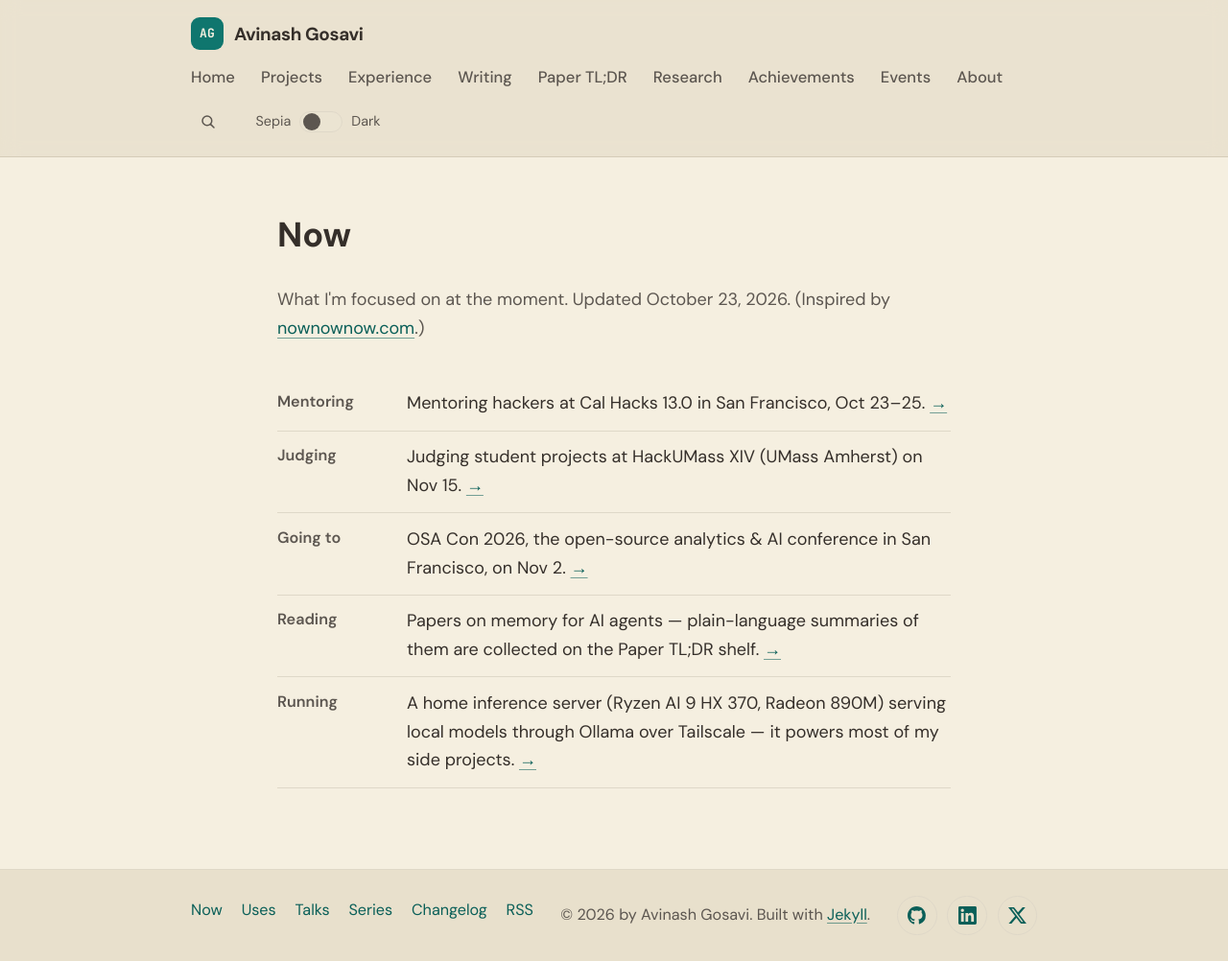
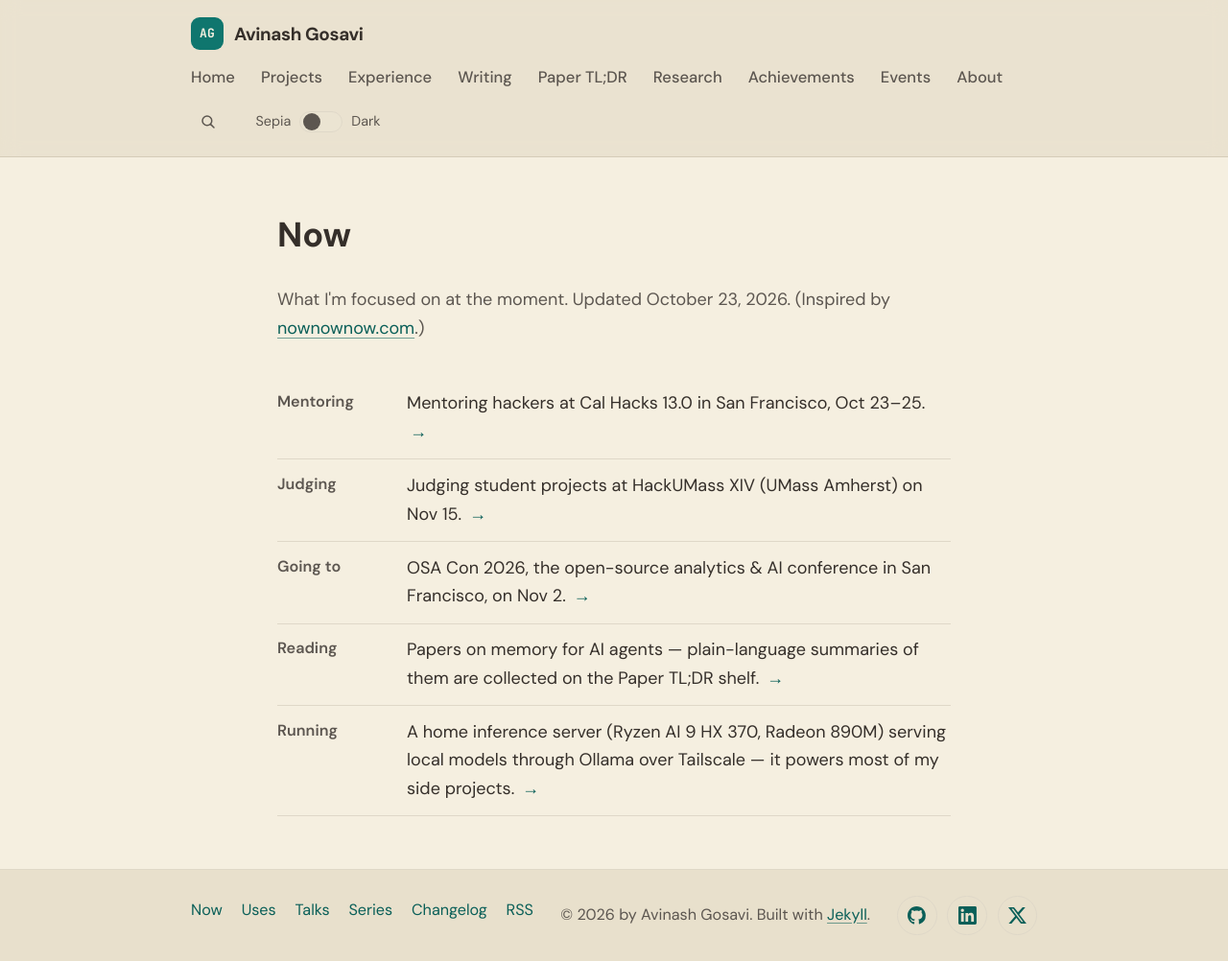
Before and after one commit to aag1091-alt/avinashgosavi.com, a Jekyll site: the page built from now.md, in a window 1280 px wide and 1002 px high. Shown: the whole window at 96% size. Built offline with Jekyll 4.4.1, drawn with Linux system fonts in a browser that asks for light colours.

Commit message:
Design: arrow-only links on /now without underline, 24px tap target
Co-Authored-By: Claude <noreply@anthropic.com>

```diff
--- a/_data/changelog.yml
+++ b/_data/changelog.yml
@@ -1,5 +1,9 @@
 # Public changelog shown on /changelog and (latest 3) on the homepage.
 # Newest first. desk: Writing | Design | Engineering
+- date: 2026-10-23
+  desk: Design
+  text: The little "→" links on the Now page drop the underline that made them look like a stray dash, get a bigger tap target, and nudge right on hover.
+  link: /now/
 - date: 2026-10-23
   desk: Design
   text: Links in everyday page text — the About page, page intros, Uses, Research and the footer — now use the site's teal and gold with the same soft underline as posts, instead of the browser's default blue and purple.
--- a/assets/css/style.css
+++ b/assets/css/style.css
@@ -1469,6 +1469,22 @@ h1[tabindex="-1"]:focus { outline: none; }
 }
 .now-item dt { font-weight: 600; color: var(--text-muted); font-size: 0.9rem; }
 .now-item dd { margin: 0; }
+/* Arrow-only "more" link: an underline under a lone → looked like a stray
+   dash, so no underline; a 24px tap target and a small nudge on hover instead. */
+.now-more {
+  display: inline-block;
+  min-width: 24px;
+  min-height: 24px;
+  line-height: 24px;
+  text-align: center;
+  color: var(--accent-ink, var(--accent));
+  text-decoration: none;
+  border-radius: 4px;
+  transition: transform 0.15s ease;
+}
+.now-more:hover { transform: translateX(3px); }
+.now-more:focus-visible { outline: 2px solid currentColor; outline-offset: 1px; }
+@media (prefers-reduced-motion: reduce) { .now-more { transition: none; } .now-more:hover { transform: none; } }
 .muted { color: var(--text-muted); }
 @media (max-width: 480px) { .now-item { grid-template-columns: 1fr; gap: 0.15rem; } }
 
--- a/now.md
+++ b/now.md
@@ -12,7 +12,7 @@ description: What Avinash Gosavi is working on, building, reading and attending
     {% for item in site.data.now.items %}
     <div class="now-item">
       <dt>{{ item.label }}</dt>
-      <dd>{{ item.text }}{% if item.link %} <a href="{{ item.link | relative_url }}" aria-label="More about {{ item.label | downcase }}">→</a>{% endif %}</dd>
+      <dd>{{ item.text }}{% if item.link %} <a class="now-more" href="{{ item.link | relative_url }}" aria-label="More about {{ item.label | downcase }}">→</a>{% endif %}</dd>
     </div>
     {% endfor %}
   </dl>
```
